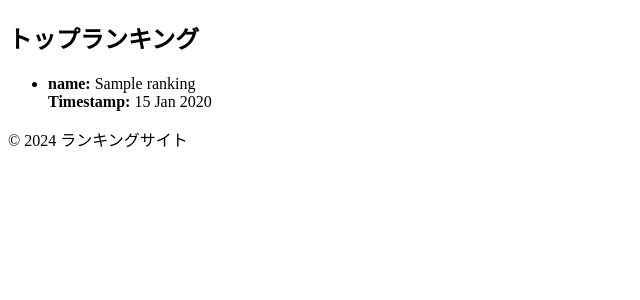
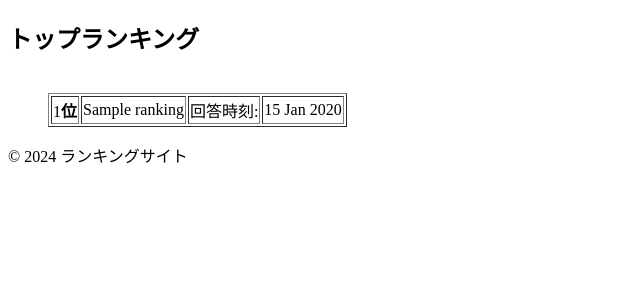
Before and after one commit to jyogi-web/loveka-2024, a Node project: template views/ranking.ejs in a window 1280 px wide. Shown: the part 137-437 px from the top of the page, without its empty margins (0-640 px from the left). Run offline with Node 20 templates, Linux system fonts and the light colour scheme; the template is opened without the code that fills it: most values are stand-ins (such as "Sample title", 1, 10 or a date in 2020).

Commit message:
[add]ランキングを見やすくしました

```diff
--- a/views/ranking.ejs
+++ b/views/ranking.ejs
@@ -19,12 +19,13 @@
     <main>
         <h2>トップランキング</h2>
         <ul>
-            <% rankingData.forEach(item => { %>
-                <li>
-                    <strong>name:</strong> <%= item.name %><br>
-                    <strong>Timestamp:</strong> <%= item.timestamp %>
-                </li>
+            <table border="1">
+            <% rankingData.forEach((item, index) => { %>
+                <tr><td><%= index + 1 %><strong>位</td>
+                </strong></td><td><%= item.name %><strong></td><td>回答時刻:</strong></td>
+                <td><%= item.timestamp %></td></tr><br>
             <% }); %>
+        </table>
         </ul>
     </main>
     <footer>
```
Also changed, not shown: views/tutorial.ejs (+21 -19 lines).
